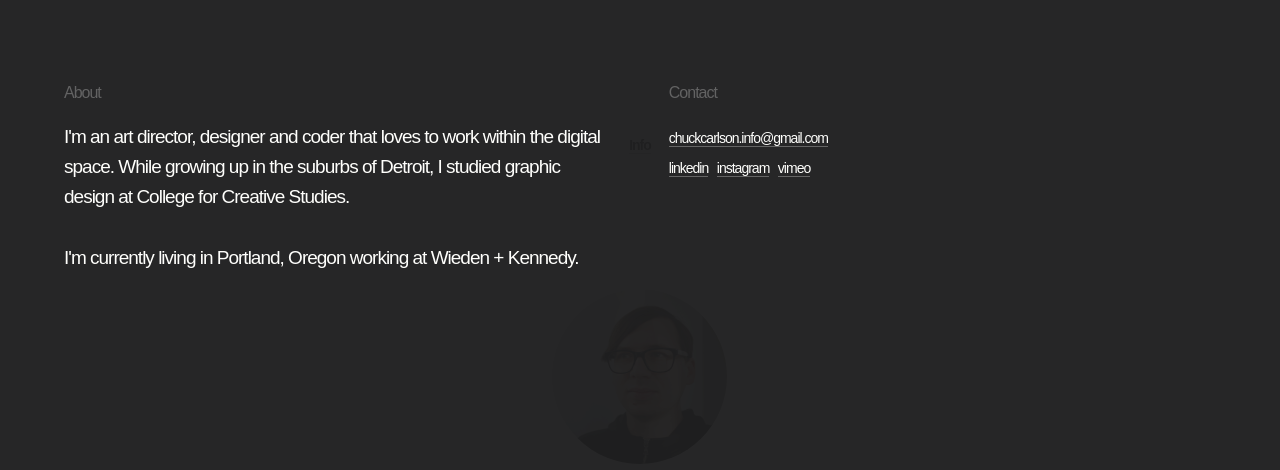
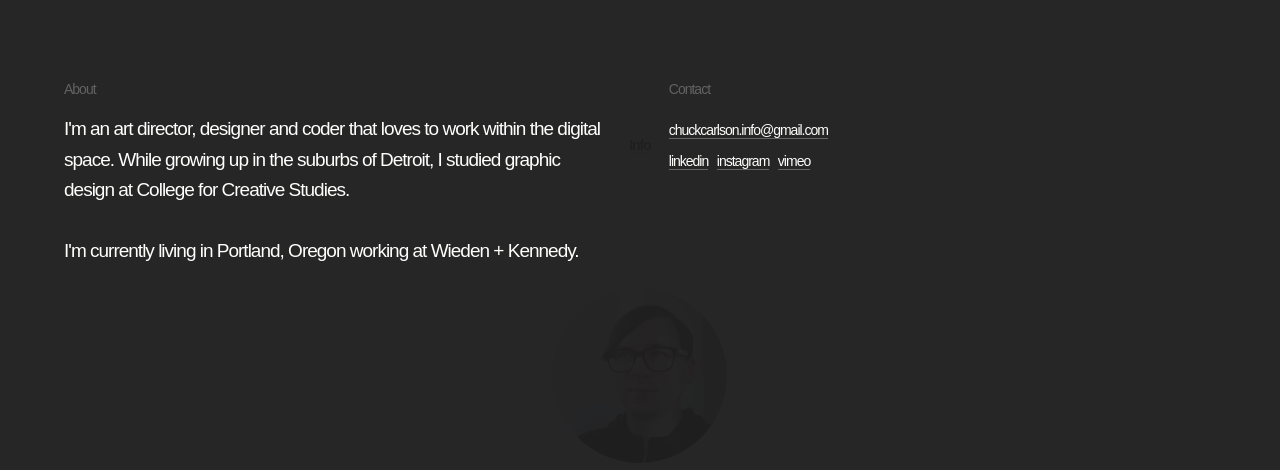
Before and after one commit to chuckcarlson/chuckcarlson.github.io, a plain HTML site: page index.html in a window 1280 px wide. Both pictures are taken after a click on the element "Info". Shown: the top 470 px of the page. Drawn offline with nearby package versions, Linux system fonts and the light colour scheme; a web font is replaced by a local one.

Commit message:
padding and labels

```diff
--- a/css/style.css
+++ b/css/style.css
@@ -12,8 +12,8 @@ b {
 }
 
 .profile, .setup {
-  padding-left: 16%;
-  padding-right: 16%;
+  padding-left: 14%;
+  padding-right: 14%;
 }
 
 /*
@@ -168,7 +168,7 @@ div.hidden {
 }
 
 .label {
-  font-size: 16px;
+  font-size: 14px;
     font-family: F-Med, sans-serif;
   color: #5e5e5e;
 }
```
